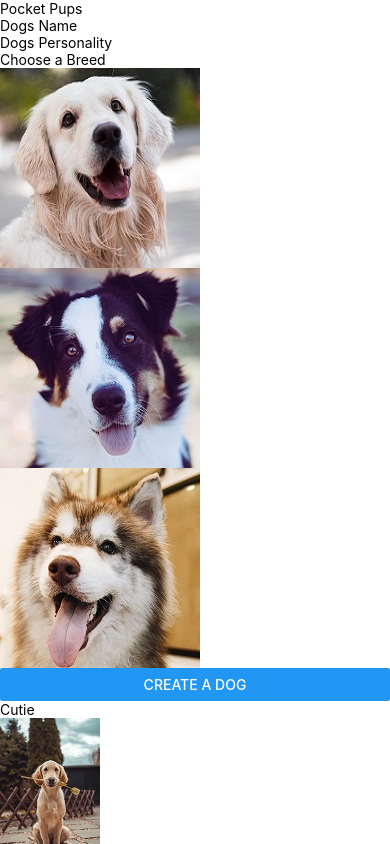
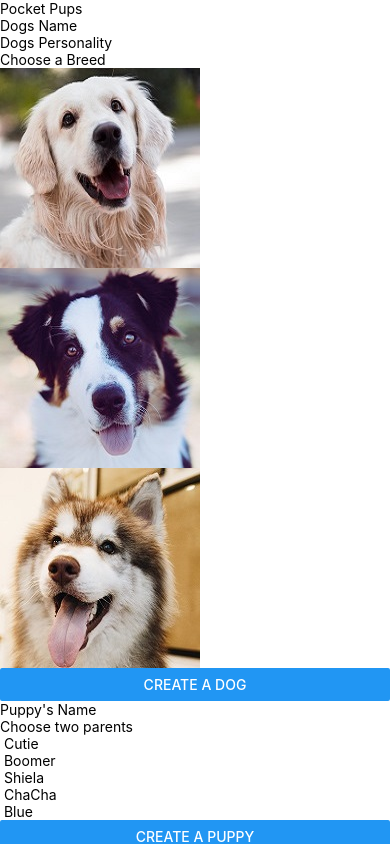
Before and after one commit to PocketTech/PocketPups, a React Native app: screen / in a window 390 px wide. Both pictures are taken after a click on the button "CREATE A PUP". Shown: the top 844 px of the page. Built offline with nearby package versions, Linux system fonts and the light colour scheme.

Commit message:
intergrated create puppy function

```diff
--- a/App Logic/CreateAPupFunctions.js
+++ b/App Logic/CreateAPupFunctions.js
@@ -14,13 +14,14 @@ const Dog = function(name, personality, breedDog, breedPuppy){
 };
 
 const Puppy = function(name, parentOne, parentTwo){
-  Dog.call(this, name);
-  this.age = 1;
-  this.personality = parentOne.personality;
-  this.isPup = true;
-  this.image = parentTwo.breedPuppy
-  this.breedDog = parentTwo.breedDog;
-  this.breedPuppy = parentTwo.breedPuppy;
+  const obj = Dog.call(this, name);
+  obj.age = 1;
+  obj.personality = parentOne.personality;
+  obj.isPup = true;
+  obj.image = parentTwo.breedPuppy
+  obj.breedDog = parentTwo.breedDog;
+  obj.breedPuppy = parentTwo.breedPuppy;
+  return obj
 }
 
 Puppy.prototype = Object.create(Dog.prototype);
--- a/App.js
+++ b/App.js
@@ -19,7 +19,9 @@ class App extends Component {
       breedDogStore:'',
       breedPuppyStore:'',
       dogName: '',
-      dogPersonality:''
+      dogPersonality:'',
+      parentOne: undefined,
+      parentTwo: undefined
     }
     this.toggle = this.toggle.bind(this);
     this.pupClick = this.pupClick.bind(this);
@@ -28,27 +30,38 @@ class App extends Component {
     this.handleInputChange = this.handleInputChange.bind(this)
     this.chooseBreed = this.chooseBreed.bind(this)
     this.creationOfDog = this.creationOfDog.bind(this)
+    this.parentStore = this.parentStore.bind(this)
+    this.creationOfPuppy = this.creationOfPuppy.bind(this)
   }
 
+  parentStore(parent){
+    if(this.state.parentOne !== undefined){
+      this.setState({parentTwo: parent})
+    } else{
+      this.setState({parentOne: parent})
+    }
+  }
 
   chooseBreed(dog, puppy){
     this.setState({
       breedDogStore: dog,
       breedPuppyStore: puppy
     })
-    console.log(this.state.breedDogStore)
   }
 
   pupInteractions(action, pup){
     if(action === 'feed'){
       Pupfunctions.feed(pup);
       Pupfunctions.getOlder(pup);
+      this.agechecker(pup)
     } else if (action === 'nap'){
       Pupfunctions.nap(pup);
       Pupfunctions.getOlder(pup);
+      this.agechecker(pup)
     } else if (action === 'play'){
       Pupfunctions.play(pup);
       Pupfunctions.getOlder(pup);
+      this.agechecker(pup)
     }
     this.setState(
       {currentPup: pup}
@@ -62,19 +75,31 @@ class App extends Component {
   }
 
   agechecker(pup){
-   if(pup.age >= 5){
-
+   if(pup.age >= 5 && pup.isPup === true){
+    pup.image = pup.breedDog
    }
   }
 
-  creationOfDog(){
-    const name = CreateAPupfunctions.Dog(this.state.dogName, this.state.dogPersonality, this.state.breedDogStore, this.state.breedPuppyStore);
-    const listOfPups = this.state.pupList
-    console.log(name)
-    listOfPups.push(name)
+  creationOfPuppy(){
+    const puppy = CreateAPupfunctions.Puppy(this.state.dogName, this.state.parentOne, this.state.parentTwo);
+    const listOfPups = this.state.pupList;
+    listOfPups.push(puppy)
+    console.log(puppy)
     this.setState({
       pupList: listOfPups,
-      currentPup: name
+      currentPup: puppy,
+      parentOne: undefined,
+      parentTwo: undefined
+    })
+  }
+
+  creationOfDog(){
+    const dog = CreateAPupfunctions.Dog(this.state.dogName, this.state.dogPersonality, this.state.breedDogStore, this.state.breedPuppyStore);
+    const listOfPups = this.state.pupList
+    listOfPups.push(dog)
+    this.setState({
+      pupList: listOfPups,
+      currentPup: dog
     })
   }
 
@@ -84,7 +109,6 @@ class App extends Component {
   }
 
   toggle(name){
-    console.log(name)
     this.setState({
       [name]: !this.state[name]
     })
@@ -104,6 +128,9 @@ class App extends Component {
             handleInputChange={this.handleInputChange}
             chooseBreed={this.chooseBreed}
             creationOfDog={this.creationOfDog}
+            creationOfPuppy={this.creationOfPuppy}
+            parentStore={this.parentStore}
+            pups={this.state.pupList}
             />
           }
           {this.state.cpOn && <CurrentPup pup={this.state.currentPup} pupInteractions={this.pupInteractions}/>}
--- /dev/null
+++ b/Components/CreateADog.js
@@ -0,0 +1,23 @@
+import React, { Component } from 'react';
+import {Button, Text, View, ScrollView, TextInput, Image, SafeAreaView, TouchableOpacity} from 'react-native';
+
+
+const CreateADog = (props) => (
+    <View>
+        <TextInput placeholder="Dogs Name"  onChangeText={text => props.handleInputChange('dogName', text)}/>
+        <TextInput placeholder="Dogs Personality" onChangeText={text => props.handleInputChange('dogPersonality', text)}/>
+        <Text>Choose a Breed</Text>
+        <TouchableOpacity onPress ={() =>{props.chooseBreed("adorable-animal-breed-1490908.jpg", "berkay-gumustekin-ngqyo2AYYnE-unsplash.jpg")}}>
+          <Image source={require("../Images/adorable-animal-breed-1490908.jpg")}/>
+        </TouchableOpacity>
+        <TouchableOpacity onPress ={() =>{props.chooseBreed("animal-australian-collie-canine-2612844.jpg", "adorable-animal-bernedoodle-1458925.jpg")}}>
+          <Image source={require("../Images/animal-australian-collie-canine-2612844.jpg")}/>
+        </TouchableOpacity>
+        <TouchableOpacity onPress ={() =>{props.chooseBreed("adorable-animal-blur-245035.jpg", "cody-board-tnNVJd_nrw8-unsplash.jpg")}}>
+          <Image source={require("../Images/adorable-animal-blur-245035.jpg")}/>
+        </TouchableOpacity>
+        <Button title="Create a dog" onPress={props.creationOfDog}/>
+    </View>
+    );
+
+export default CreateADog;
--- a/Components/CreateAPup.js
+++ b/Components/CreateAPup.js
@@ -1,20 +1,23 @@
 import React, { Component } from 'react';
 import {Button, Text, View, ScrollView, TextInput, Image, SafeAreaView, TouchableOpacity} from 'react-native';
-
+import CreateADog from "./CreateADog.js"
+import CreateAPuppy from "./CreateAPuppy.js"
 
 const CreateAPup = (props) => (
     <View>
-        <TextInput placeholder="Dogs Name"  onChangeText={text => props.handleInputChange('dogName', text)}/>
-        <TextInput placeholder="Dogs Personality" onChangeText={text => props.handleInputChange('dogPersonality', text)}/>
-        <Text>Choose a Breed</Text>
-        <TouchableOpacity onPress ={() =>{props.chooseBreed("adorable-animal-breed-1490908.jpg", "berkay-gumustekin-ngqyo2AYYnE-unsplash.jpg")}}>
-            <Image source={require("../Images/adorable-animal-breed-1490908.jpg")}/>
-        </TouchableOpacity>
-        <Image source={require("../Images/animal-australian-collie-canine-2612844.jpg")}
-        onPress ={() =>{props.chooseBreed("animal-australian-collie-canine-2612844.jpg", "adorable-animal-bernedoodle-1458925.jpg")}}/>
-        <Image source={require("../Images/adorable-animal-blur-245035.jpg")}
-        onPress ={() =>{props.chooseBreed("adorable-animal-blur-245035.jpg", "cody-board-tnNVJd_nrw8-unsplash.jpg")}}/>
-        <Button title="Create a dog" onPress={props.creationOfDog}/>
+      <CreateADog
+        creationOfDog= {props.creationOfDog}
+        handleInputChange={props.handleInputChange}
+        chooseBreed={props.chooseBreed}
+        creationOfDog={props.creationOfDog}
+        creationOfPuppy={props.creationOfPuppy}
+      />
+      <CreateAPuppy
+        handleInputChange={props.handleInputChange}
+        creationOfPuppy={props.creationOfPuppy}
+        parentStore={props.parentStore}
+        pups={props.pups}
+      />
     </View>
     );
 
--- /dev/null
+++ b/Components/CreateAPuppy.js
@@ -0,0 +1,16 @@
+import React, { Component } from 'react';
+import {Button, Text, View, ScrollView, TextInput, Image, SafeAreaView, TouchableOpacity} from 'react-native';
+
+
+const CreateAPuppy = (props) => (
+    <View>
+        <TextInput placeholder="Puppy's Name"  onChangeText={text => props.handleInputChange('dogName', text)}/>
+        <Text>Choose two parents</Text>
+        {props.pups.map((oneP) => (
+          <Text onPress = {(pup) => {props.parentStore(oneP)}}> {oneP.name}</Text>
+        ))}
+        <Button title="Create a puppy" onPress={props.creationOfPuppy}/>
+    </View>
+    );
+
+export default CreateAPuppy;
```
